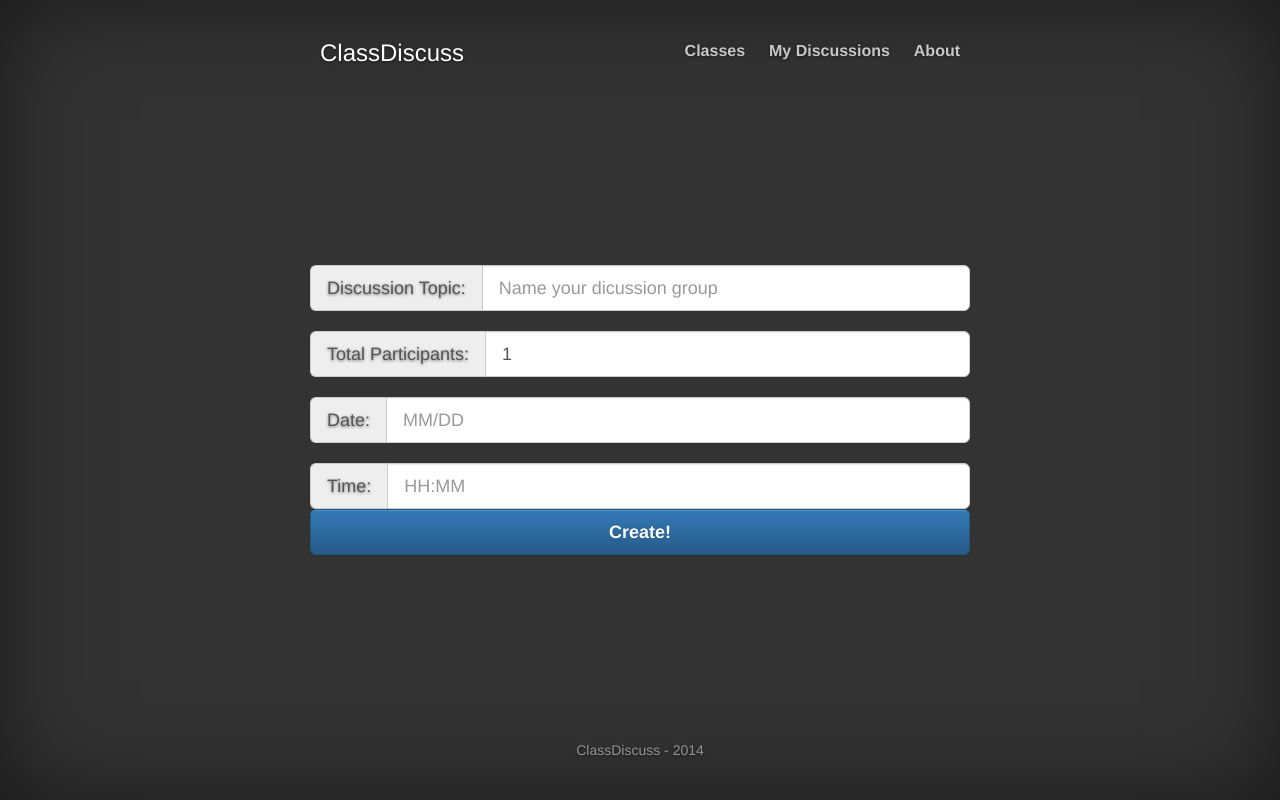
After one commit to ClassDiscuss/class-discuss-site, a Django app: page /courses/create in a window 1280 px wide. The commit adds this page. Run offline with Django 3.2, Linux system fonts and the light colour scheme; the visitor is signed in with stand-in values (Sample User, id 1); parts of the project's set-up code (start-up, migrations or seed data) failed here and were passed over; some libraries are stand-ins or nearby versions.

Commit message:
Group creation

```diff
--- a/class_discuss_site/course_urls.py
+++ b/class_discuss_site/course_urls.py
@@ -4,5 +4,7 @@ from class_discuss_site import views
 
 urlpatterns = patterns('',
     url(r'^$', views.courses, name='courses'),
+    url(r'^create$', views.course_create_page, name='course_create_page'),
+    url(r'^insert$', views.course_insert, name='course_insert'),
     url(r'^(?P<course_id>\d+)/$', views.course_detail, name='course_detail')
 )
--- a/class_discuss_site/models.py
+++ b/class_discuss_site/models.py
@@ -15,7 +15,7 @@ class Group(models.Model):
     location = models.CharField(max_length=50)
     organizer = models.ForeignKey(User, related_name='organizer+')
     attendees = models.ManyToManyField(User, related_name='attendees+')
-    time = models.DateTimeField()
+    time = models.DateTimeField() # todo: rename to datetime
     course = models.ForeignKey(Course, related_name='course+')
     size = models.IntegerField()
     def __unicode__(self):
--- a/class_discuss_site/templates/class_discuss_site/course.html
+++ b/class_discuss_site/templates/class_discuss_site/course.html
@@ -6,6 +6,11 @@
 
     {{ course.description }}
     {{ course.instructor }}
+
+    <a href="/courses/create">
+        <button type="button" class="btn btn-primary btn-lg btn-block">Create New Discussion
+        </button>
+    </a>
 
     {% if groups %}
         <table class="table">
--- /dev/null
+++ b/class_discuss_site/templates/class_discuss_site/course_create.html
@@ -0,0 +1,40 @@
+{% extends "base.html" %}
+
+{% block title %}Course{% endblock %}
+
+{% block content %}
+    <form class="form-signin wideInput" role="form" action="/courses/insert" method="post">
+        {% csrf_token %}
+        <! Discussion Topic>
+        <div class="input-group input-group-lg" style="padding-top: 20px;">
+            <span class="input-group-addon">Discussion Topic: </span>
+            <input type="text" name="name" class="form-control" placeholder="Name your dicussion group">
+        </div>
+        <!div>
+
+        <div class="narrowInput">
+            <! Total Participants>
+            <div class="input-group input-group-lg" style="padding-top: 20px;">
+                <span class="input-group-addon">Total Participants: </span>
+                <input type="text" name="size" class="form-control" maxlength=1 value=1><!placeholder="Maximum
+                participants in
+                the group">
+            </div>
+
+            <! Date>
+            <div class="input-group input-group-lg" style="padding-top: 20px;">
+                <span class="input-group-addon">Date: </span>
+                <input type="text" name="date" class="form-control" placeholder="MM/DD">
+            </div>
+
+            <! Time>
+            <div class="input-group input-group-lg" style="padding-top: 20px;">
+                <span class="input-group-addon">Time: </span>
+                <input type="text" name="time" class="form-control" placeholder="HH:MM">
+            </div>
+        </div>
+
+        <button class="btn btn-lg btn-primary btn-block" type="submit">Create!</button>
+
+    </form>
+{% endblock %}
--- a/class_discuss_site/templates/class_discuss_site/groups.html
+++ b/class_discuss_site/templates/class_discuss_site/groups.html
@@ -3,6 +3,12 @@
 {% block title %}Groups{% endblock %}
 
 {% block content %}
+
+    <a href="/courses/create">
+        <button type="button" class="btn btn-primary btn-lg btn-block">Create New Discussion
+        </button>
+    </a>
+
     {% if groups %}
         <table class="table">
             <thead>
--- a/class_discuss_site/views.py
+++ b/class_discuss_site/views.py
@@ -1,10 +1,10 @@
+from datetime import datetime
+
 from django.shortcuts import render, get_object_or_404
 from django.contrib.auth.decorators import login_required
 from django.contrib.auth import authenticate, login
 
 from models import Group, User, Course
-
-
 
 # Create your views here.
 @login_required
@@ -15,9 +15,12 @@ def groups(request):
     # Todo filter in the query
     groups = list()
     for group in all_groups:
-        for attendee in group.attendees.all():
-            if user.id == attendee.id:
-                groups.append(group)
+        if group.organizer.id == user.id:
+            groups.append(group)
+        else:
+            for attendee in group.attendees.all():
+                if user.id == attendee.id:
+                    groups.append(group)
 
     context = {'groups': groups}
     return render(request, 'class_discuss_site/groups.html', context)
@@ -50,6 +53,30 @@ def courses(request):
 
 
 @login_required
+def course_create_page(request):
+    return render(request, 'class_discuss_site/course_create.html', {})
+
+
+@login_required
+def course_insert(request):
+    name = request.POST['name']
+    size = request.POST['size']
+    # TODO respect user selected time
+    date = request.POST['date']
+    time = request.POST['time']
+    organizer = request.user
+    event_datetime = datetime.now()
+
+    # skip location, attendees
+    # TODO get course name too!
+    course = Course.objects.get(pk=1)
+    group = Group(name=name, size=size, organizer=organizer, time=event_datetime, course=course)
+    group.save()
+
+    return group_detail(request, group.id)
+
+
+@login_required
 def course_detail(request, course_id):
     course = get_object_or_404(Course, pk=course_id)
     groups = Group.objects.all().filter(course=course_id)
```
Lines whose indentation alone changed are shown as unchanged.
